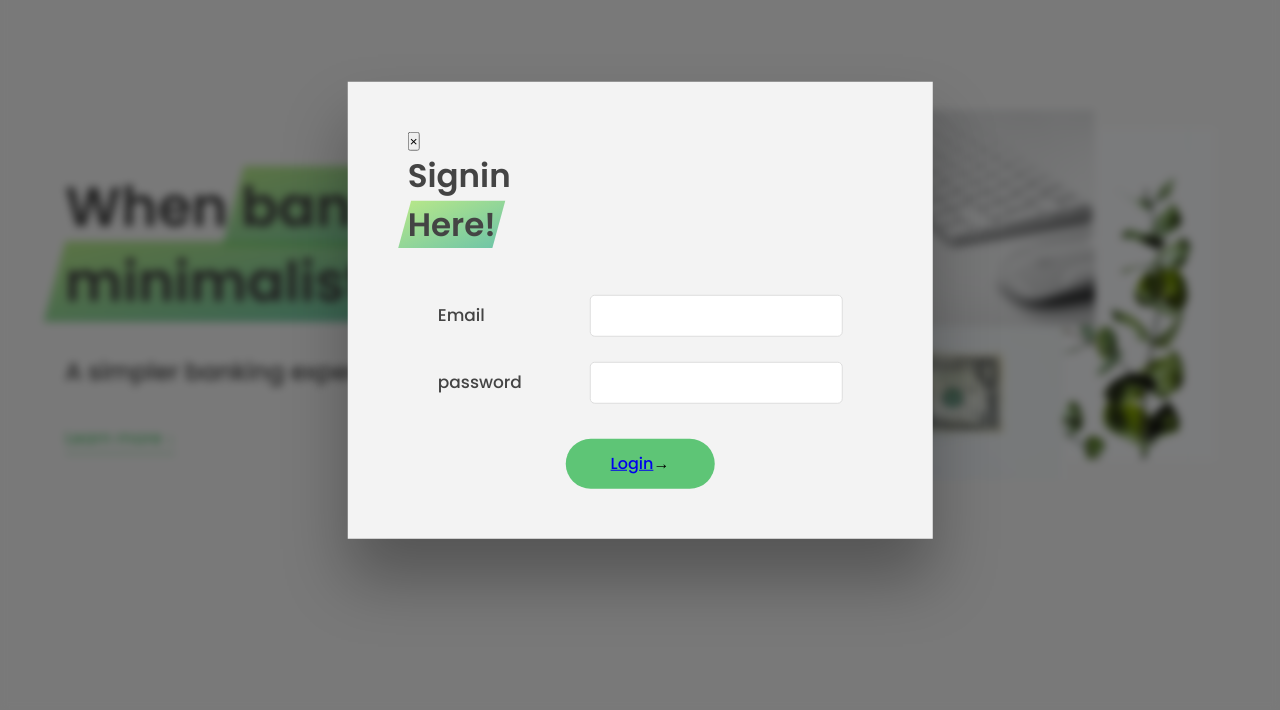
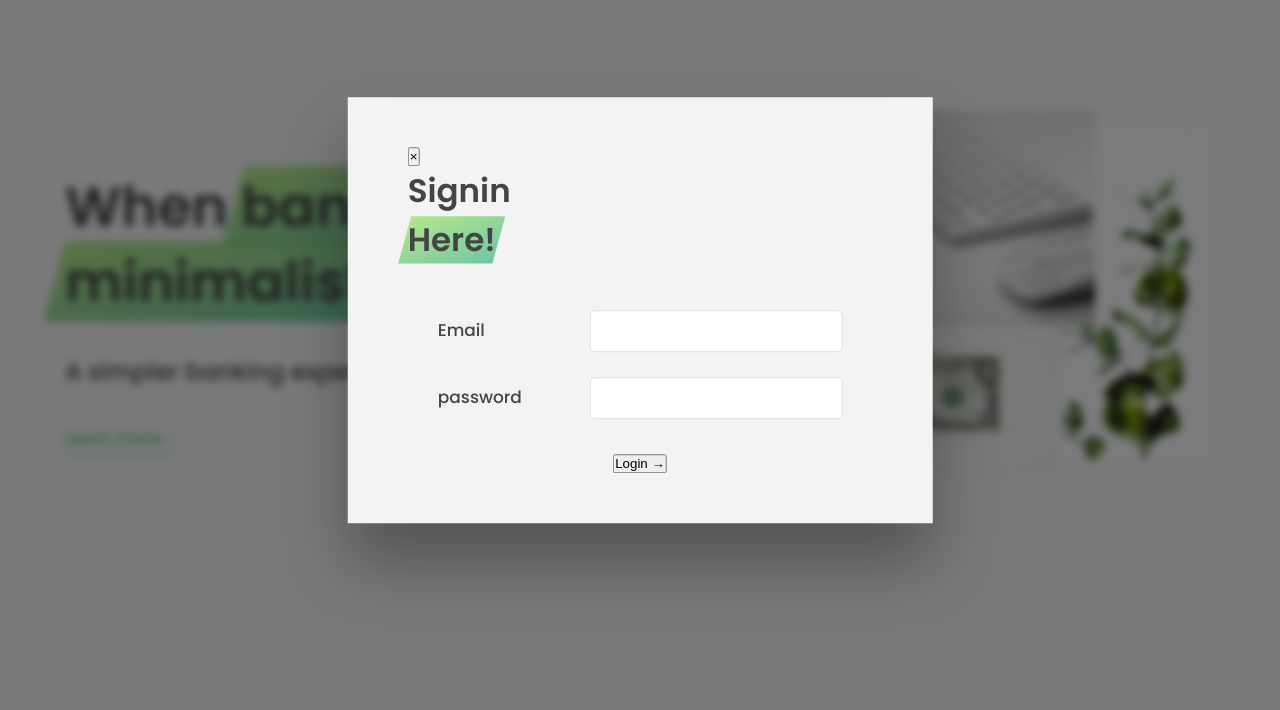
Before and after one commit to srinivasmyk/Bankist, a plain HTML site: page index.html in a window 1280 px wide. Both pictures are taken after a click on the link "Login". Shown: the part 90-800 px from the top of the page. Drawn offline with Linux system fonts and the light colour scheme.

Commit message:
Update index.html

```diff
--- a/index.html
+++ b/index.html
@@ -354,15 +354,14 @@
         Signin <br />
          <span class="highlight">Here!</span>
       </h2>
-      <form class="modal__form">
+      <form class="modal__form" action="operations.html" onsubmit=" return validate()">
         <label>Email</label>
         <input type="email" />
         <label>password</label>
         <input type="password" />
 
-        <button class="btn"><a href="operations.html"
-              >Login</a
-            >&rarr;</button>
+        <button class="submit">Login
+            &rarr;</button>
       </form>
     </div>
     <div class="overlay hidden"></div>
```
